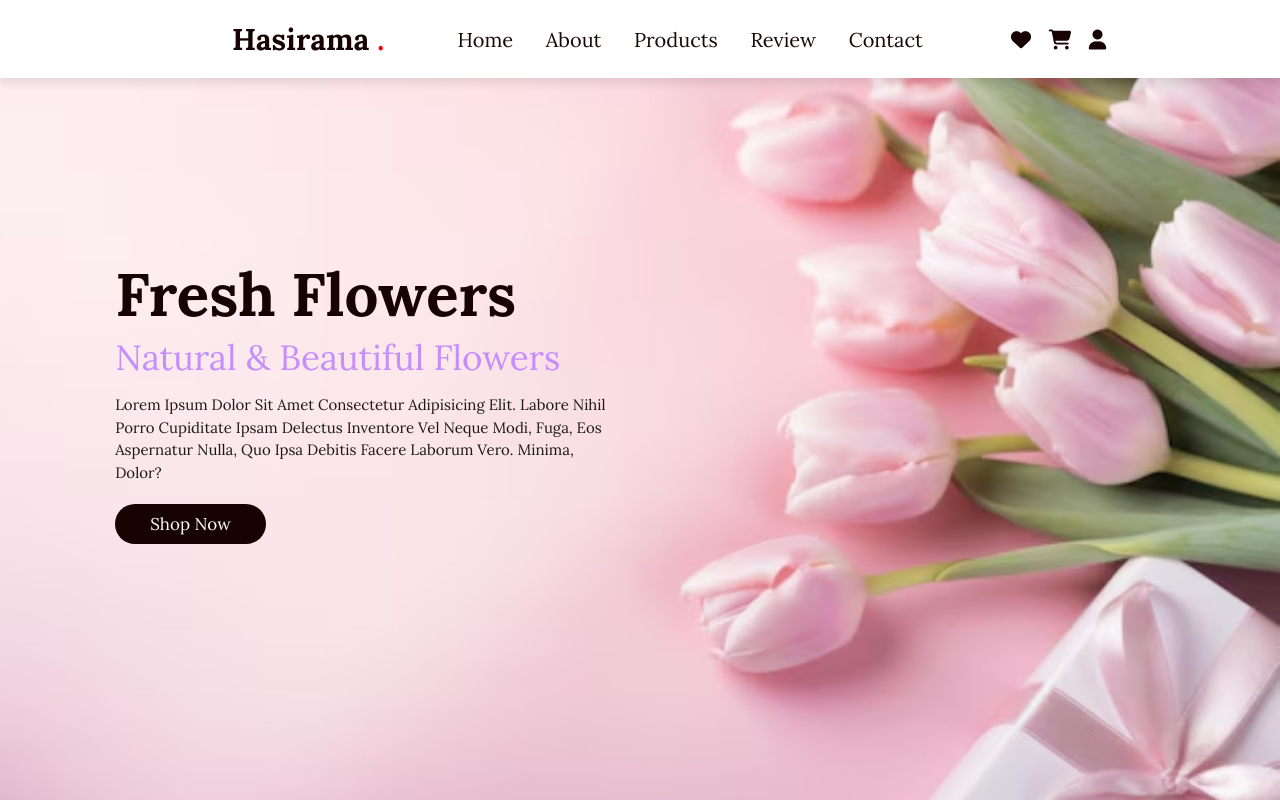
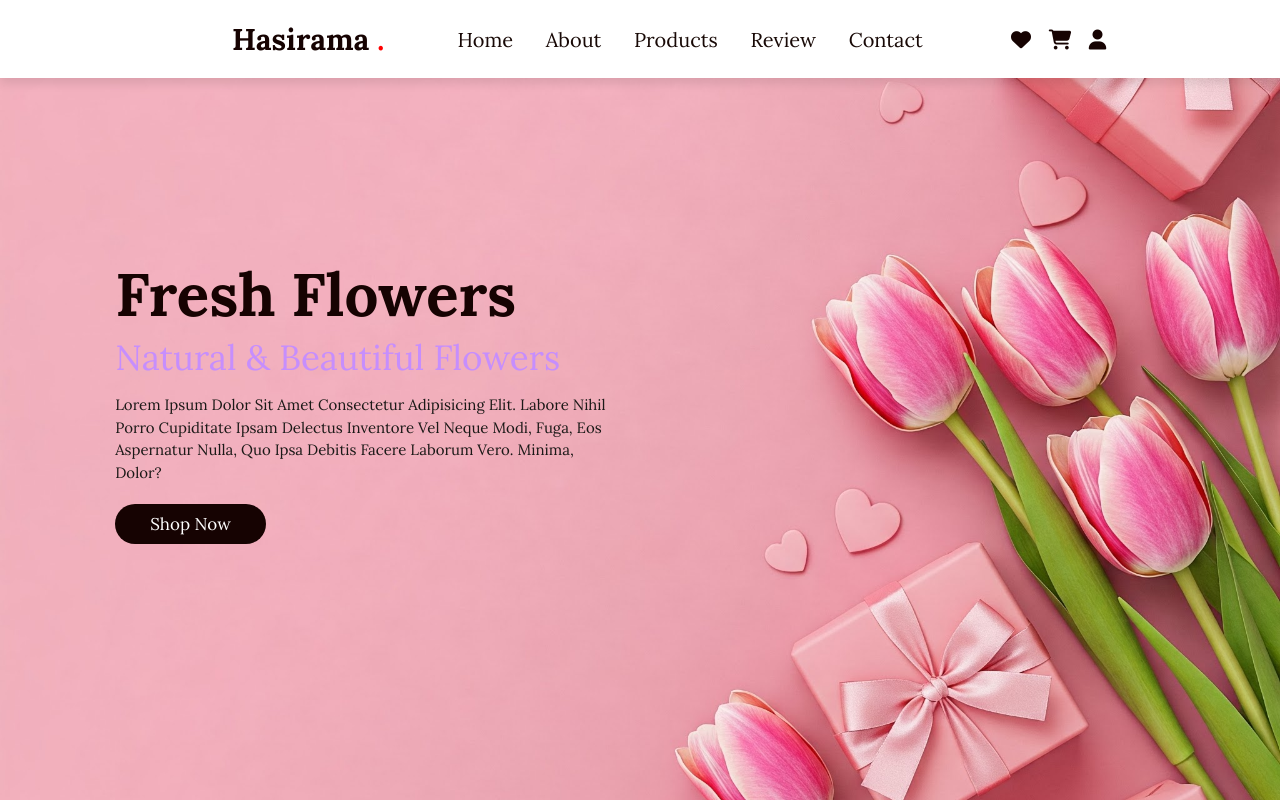
Before and after one commit to lvdat-dev/flower, a plain HTML site: page index.html in a window 1280 px wide. Shown: the top 802 px of the page. Drawn offline with Linux system fonts and the light colour scheme; files whose address does not match are found by name.

Commit message:
change backround

```diff
--- a/styles.css
+++ b/styles.css
@@ -103,7 +103,7 @@ section, footer{
     display: flex;
     align-items: center;
     min-height: 100vh;
-    background: url("images/pink-tulips-gifts-pink-background.avif") no-repeat;
+    background: url("images/backround.jpg") no-repeat;
     background-size: cover;
     background-position: center;
 }
```
Also changed, not shown: images/backround.jpg (added), images/pink-tulips-gifts-pink-background.avif (deleted).
